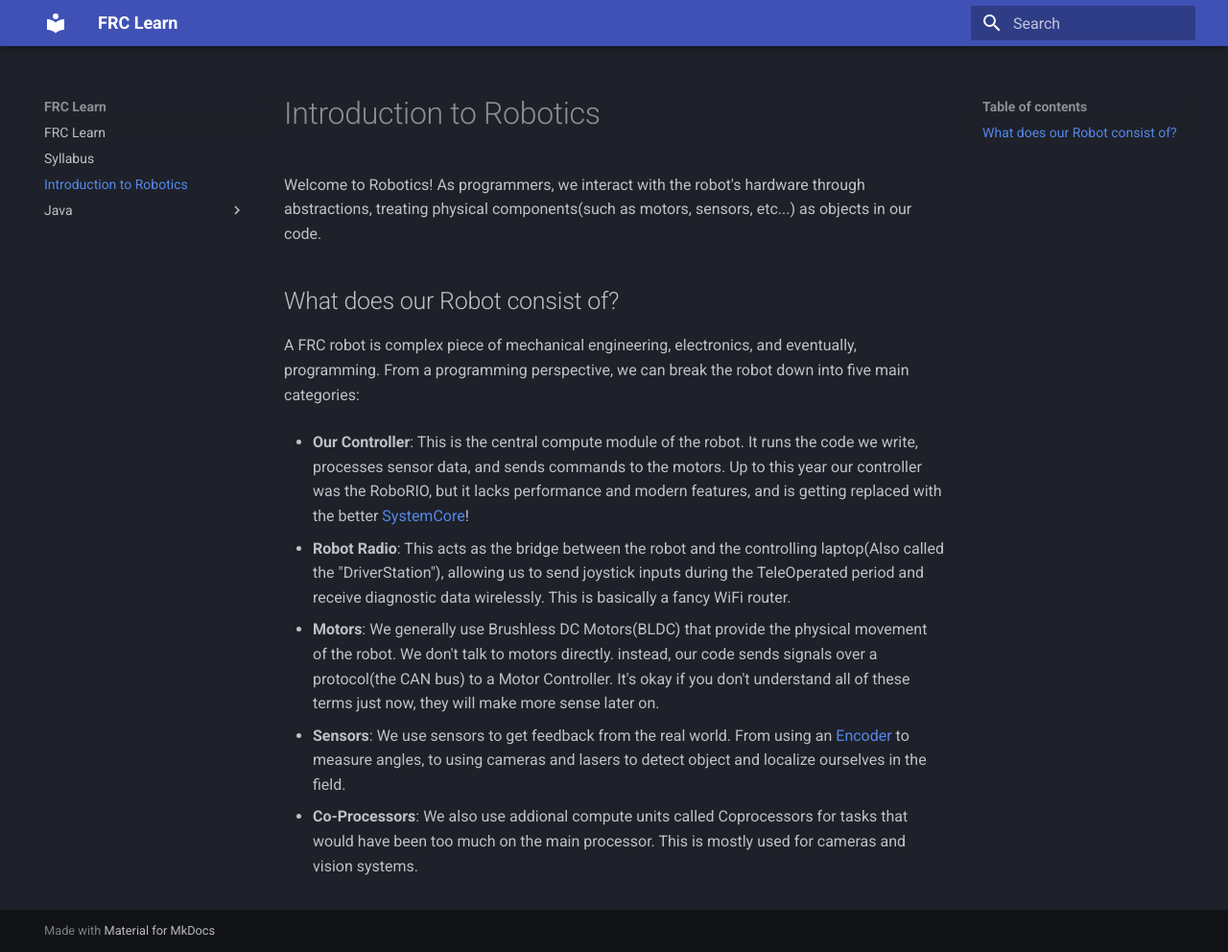
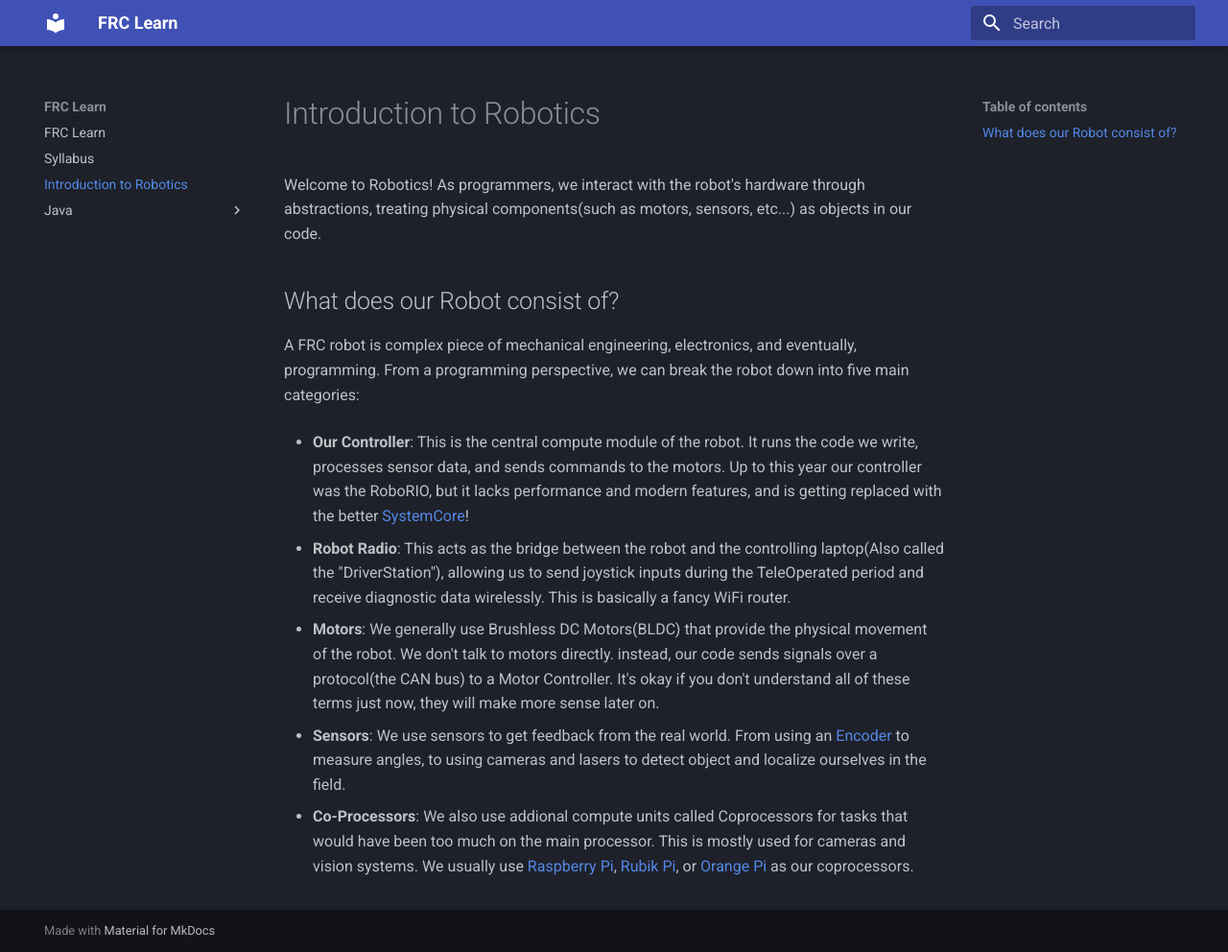
Before and after one commit to Galaxia5987/frc-learn, an MkDocs documentation site: the page built from docs/2-introduction.md, in a window 1280 px wide and 992 px high. Shown: the whole window at 96% size. Built offline with MkDocs 1.6.1 and Material for MkDocs 9.7.7, drawn with Linux system fonts in a browser that asks for light colours.

Commit message:
Edit the coprocessor section in introduction

```diff
--- a/docs/2-introduction.md
+++ b/docs/2-introduction.md
@@ -13,4 +13,4 @@ A FRC robot is complex piece of mechanical engineering, electronics, and eventua
 
 * **Sensors**: We use sensors to get feedback from the real world. From using an [Encoder](https://en.wikipedia.org/wiki/Rotary_encoder) to measure angles, to using cameras and lasers to detect object and localize ourselves in the field.
 
-* **Co-Processors**: We also use addional compute units called Coprocessors for tasks that would have been too much on the main processor. This is mostly used for cameras and vision systems.
+* **Co-Processors**: We also use addional compute units called Coprocessors for tasks that would have been too much on the main processor. This is mostly used for cameras and vision systems. We usually use [Raspberry Pi](https://www.raspberrypi.com/), [Rubik Pi](https://www.thundercomm.com/product/rubik-pi/), or [Orange Pi](http://www.orangepi.org/) as our coprocessors.
```
